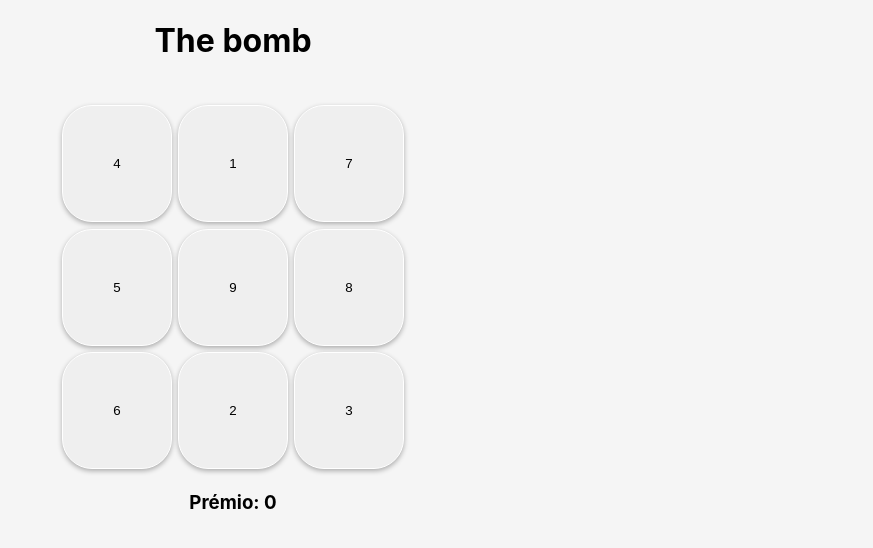
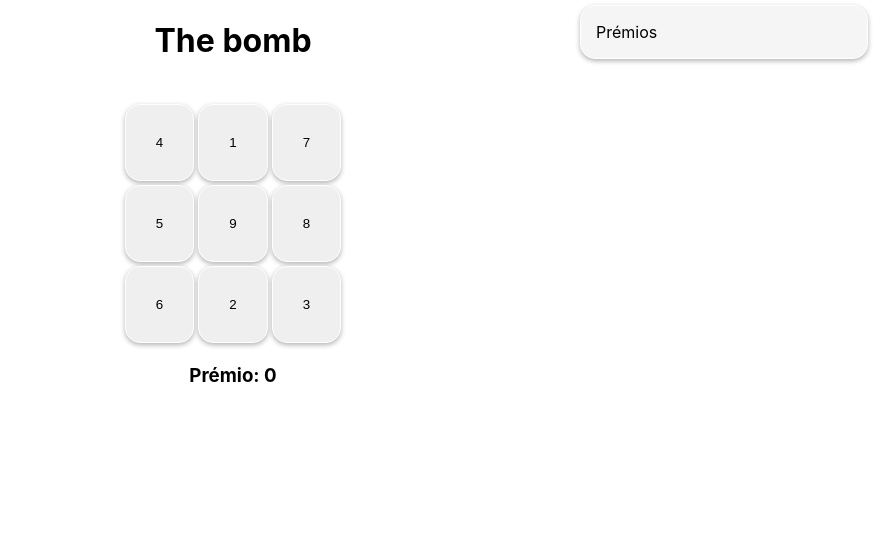
Before and after one commit to ruimpcastro/react-bomb, a React (Create React App) app: page / in a window 1280 px wide. Shown: the top 548 px of the page, without its empty margins (407-1280 px from the left). Built offline with nearby package versions, Linux system fonts and the light colour scheme.

Commit message:
Added image render and a side list to the page

```diff
--- a/src/Board.css
+++ b/src/Board.css
@@ -8,9 +8,41 @@
 }
 
 .premios {
-  white-space: pre-wrap;
   display: flex;
-  padding: 10px 0;
+  flex-direction: column;
+  align-content: flex-end;
+  align-items: stretch;
+  position: fixed;
+  top: 5px;
+  right: 5px;
+  border: 1px solid white;
+  border-radius: 15px;
+  padding: 0 15px;
+  box-shadow: 0px 2px 5px rgb(0 0 0 / 30%);
+  background-color: #f5f5f5;
+  width: 20%;
+}
+.premio {
+  border-radius: 5px;
+  padding: 10px;
+  border: 1px white;
+  border-style: double;
+  background-color: #d4e157;
+  box-shadow: 0px 2px 5px rgb(0 0 0 / 30%);
+}
+
+.premio-and-image {
+  display: flex;
+  flex-direction: column;
+  align-items: center;
+}
+
+.premio-temp {
+  width: 50%;
+}
+
+.premio-img {
+  width: 50%;
 }
 
 .board-row {
--- a/src/Board.js
+++ b/src/Board.js
@@ -1,6 +1,22 @@
 import React, { Component } from "react";
 import Square from "./Square";
 import "./Board.css";
+
+import Iphone from "./assets/iphone-12.jpeg";
+import Viagem from "./assets/bilhetes-de-aviao.jpeg";
+import Roupa from "./assets/lavar-roupa.jpg";
+import Louca from "./assets/lavar-louca.jpeg";
+import Microondas from "./assets/microondas.jpeg";
+import Frigorifico from "./assets/frigorifico.jpeg";
+import Cafe from "./assets/cafe.jpeg";
+import iMac from "./assets/imac.jpeg";
+import Tablet from "./assets/tablet.jpeg";
+import Cruzeiro from "./assets/cruise.jpeg";
+import Colar from "./assets/colar.jpeg";
+import Bicicleta from "./assets/bicicleta.jpeg";
+import Hotel from "./assets/hotel.jpeg";
+import Notas from "./assets/notas.jpeg";
+import Bomba from "./assets/bomba.gif";
 
 function shuffle() {
   let array = [1, 2, 3, 4, 5, 6, 7, 8, 9];
@@ -25,26 +41,26 @@ function shuffle() {
 
 function resetPremios() {
   premios = [
-    ["Telemóvel", 800],
-    ["Viagem aos Açores para 2 pessoas", 1000],
-    ["Viagem à Madeira para 2 pessoas", 1000],
-    ["Máquina de lavar roupa", 600],
-    ["Máquina de lavar loiça", 800],
-    ["Micro-ondas", 100],
-    ["Frigorífico", 850],
-    ["Máquina de café", 100],
-    ["Computador", 950],
-    ["Tablet", 250],
-    ["Cruzeiro à ilhas gregas para 2 pessoas", 2000],
-    ["Colar de Romeu Bettencourt", 1000],
-    ["Viagem à Turquia para 2 pessoas", 750],
-    ["Bicicleta de Manutenção", 300],
-    ["Fim de semana para 2 pessoas no Hotel Buçaco", 1000],
-    ["Prémio Monetário (100€)", 100],
-    ["Prémio Monetário (200€)", 200],
-    ["Prémio Monetário (300€)", 300],
-    ["Prémio Monetário (400€)", 400],
-    ["Prémio Monetário (500€)", 500],
+    ["Telemóvel", 800, Iphone],
+    ["Viagem aos Açores para 2 pessoas", 1000, Viagem],
+    ["Viagem à Madeira para 2 pessoas", 1000, Viagem],
+    ["Máquina de lavar roupa", 600, Roupa],
+    ["Máquina de lavar loiça", 800, Louca],
+    ["Micro-ondas", 100, Microondas],
+    ["Frigorífico", 850, Frigorifico],
+    ["Máquina de café", 100, Cafe],
+    ["Computador", 950, iMac],
+    ["Tablet", 250, Tablet],
+    ["Cruzeiro à ilhas gregas para 2 pessoas", 2000, Cruzeiro],
+    ["Colar de Romeu Bettencourt", 1000, Colar],
+    ["Viagem à Turquia para 2 pessoas", 750, Viagem],
+    ["Bicicleta de Manutenção", 300, Bicicleta],
+    ["Fim de semana para 2 pessoas no Hotel Buçaco", 1000, Hotel],
+    ["Prémio Monetário (100€)", 100, Notas],
+    ["Prémio Monetário (200€)", 200, Notas],
+    ["Prémio Monetário (300€)", 300, Notas],
+    ["Prémio Monetário (400€)", 400, Notas],
+    ["Prémio Monetário (500€)", 500, Notas],
   ];
 }
 
@@ -98,7 +114,7 @@ function inserirEspeciais() {
     indexBomba = Math.floor(Math.random() * 8);
   }
   premiosSelecionados[indexJackpot] = ["JACKPOT", jackpot];
-  premiosSelecionados[indexBomba] = ["Bomba", 0];
+  premiosSelecionados[indexBomba] = ["Bomba", 0, Bomba];
 }
 
 let array = shuffle();
@@ -115,32 +131,49 @@ class Board extends Component {
     super(props);
     this.premiosDescobertos = [];
     this.totalPremios = 0;
-    this.state = { premiosDescobertos: [], totalPremios: 0, bomba: false };
+    this.valorPremio = 0;
+    this.imageList = [];
+    this.state = {
+      premiosDescobertos: [],
+      valorPremio: [],
+      imageList: [],
+      totalPremios: 0,
+      bomba: false,
+    };
   }
 
   handleClick(i) {
     if (!this.state.bomba) {
       let nomePremio = premiosSelecionados[i - 1][0];
       let custoPremio = premiosSelecionados[i - 1][1];
+      let imagePremio = premiosSelecionados[i - 1][2];
       if (nomePremio === "Bomba") {
         this.setState({
           premiosDescobertos: ["ACERTOU NA BOMBA! PERDEU OS SEUS PRÉMIOS!"],
+          valorPremio: custoPremio,
           totalPremios: 0,
           bomba: true,
+          imageList: [Bomba],
         });
+        return <button>OH SNAP</button>;
       } else if (
         !this.state.premiosDescobertos.includes(nomePremio) &&
         nomePremio !== "JACKPOT"
       ) {
         let totalPremios = this.state.totalPremios;
         let premiosDescobertos = this.state.premiosDescobertos;
+        let imageList = this.state.imageList;
         totalPremios += custoPremio;
         premiosDescobertos.push(nomePremio);
+        imageList.push(imagePremio);
         this.setState({
           totalPremios: totalPremios,
           premiosDescobertos: premiosDescobertos,
+          imageList: imageList,
         });
-        console.log(this.state.premiosDescobertos);
+        console.log("Prémios descobertos: ", this.state.premiosDescobertos);
+        console.log("Sum prémios: ", this.state.totalPremios);
+        console.log("Imagem de prémios: ", this.state.imageList);
       }
     }
   }
@@ -175,11 +208,26 @@ class Board extends Component {
     );
   }
 
+  listText() {
+    let lista = this.state.premiosDescobertos;
+    let returnString = [];
+    for (let i = 0; i < lista.length; i++) {
+      returnString.push(<p className="premio">{lista[i]}</p>);
+    }
+    return returnString;
+  }
+
   listToHTML() {
     let lista = this.state.premiosDescobertos;
-    let returnString = "";
+    let imagem = this.state.imageList;
+    let returnString = [];
     for (let i = 0; i < lista.length; i++) {
-      returnString += lista[i] + "\n";
+      returnString = (
+        <div className="premio-and-image">
+          <p style={{ margin: "0", padding: "0" }}>{lista[i]}</p>
+          <img className="premio-img" src={imagem[i]} alt={lista[i]} />
+        </div>
+      );
     }
     return returnString;
   }
@@ -213,7 +261,11 @@ class Board extends Component {
         <div>
           <h3>Prémio: {this.state.totalPremios}</h3>
         </div>
-        <div className="premios">{this.listToHTML()}</div>
+        <div className="premios">
+          <p>Prémios</p>
+          {this.listText()}
+        </div>
+        <div className="premio-temp">{this.listToHTML()}</div>
       </div>
     );
   }
--- a/src/Square.css
+++ b/src/Square.css
@@ -1,7 +1,7 @@
 .square-normal {
-  padding: 50px;
+  padding: 30px;
   margin: 1%;
-  border-radius: 30px;
+  border-radius: 15px;
   border: 1px solid white;
   box-shadow: 0px 2px 5px rgba(0, 0, 0, 0.3);
 }
@@ -12,9 +12,9 @@
 }
 
 .square-clicked {
-  padding: 50px;
+  padding: 30px;
   margin: 1%;
-  border-radius: 30px;
+  border-radius: 15px;
   border: 1px solid white;
   box-shadow: 0px 2px 5px rgba(0, 0, 0, 0.3);
   background-color: #d4e157;
--- a/src/index.css
+++ b/src/index.css
@@ -1,6 +1,6 @@
 body {
   margin: 0;
-  background-color: #f5f5f5;
+  background-color: white;
   font-family: -apple-system, BlinkMacSystemFont, "Segoe UI", "Roboto", "Oxygen",
     "Ubuntu", "Cantarell", "Fira Sans", "Droid Sans", "Helvetica Neue",
     sans-serif;
```
